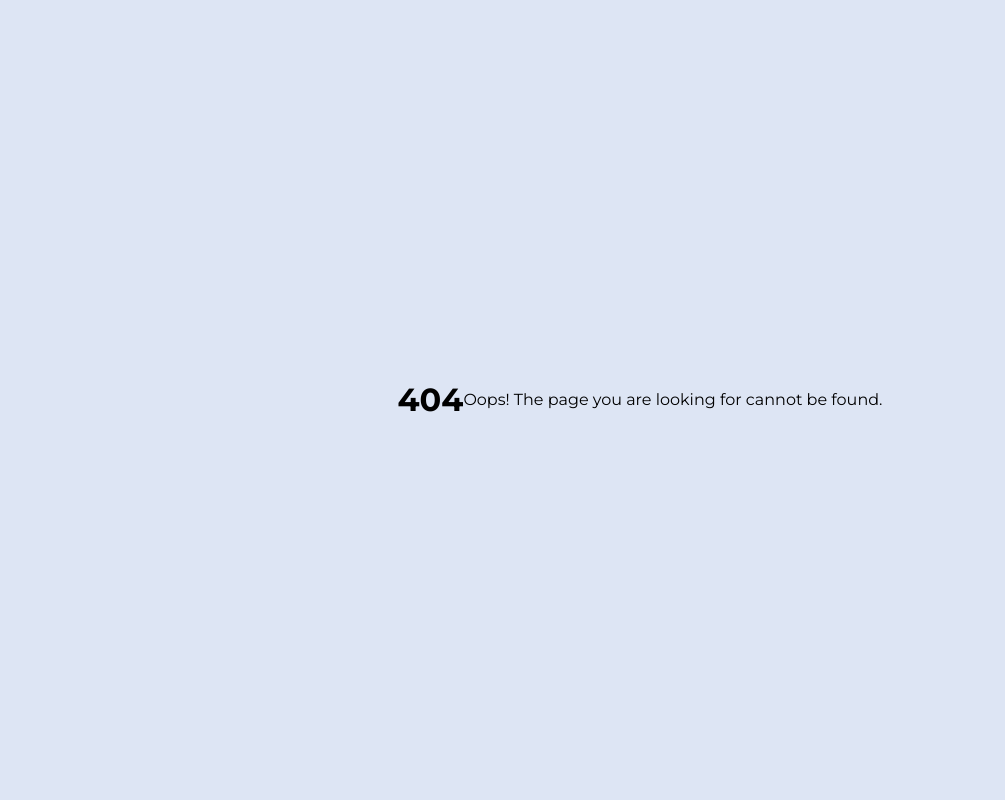
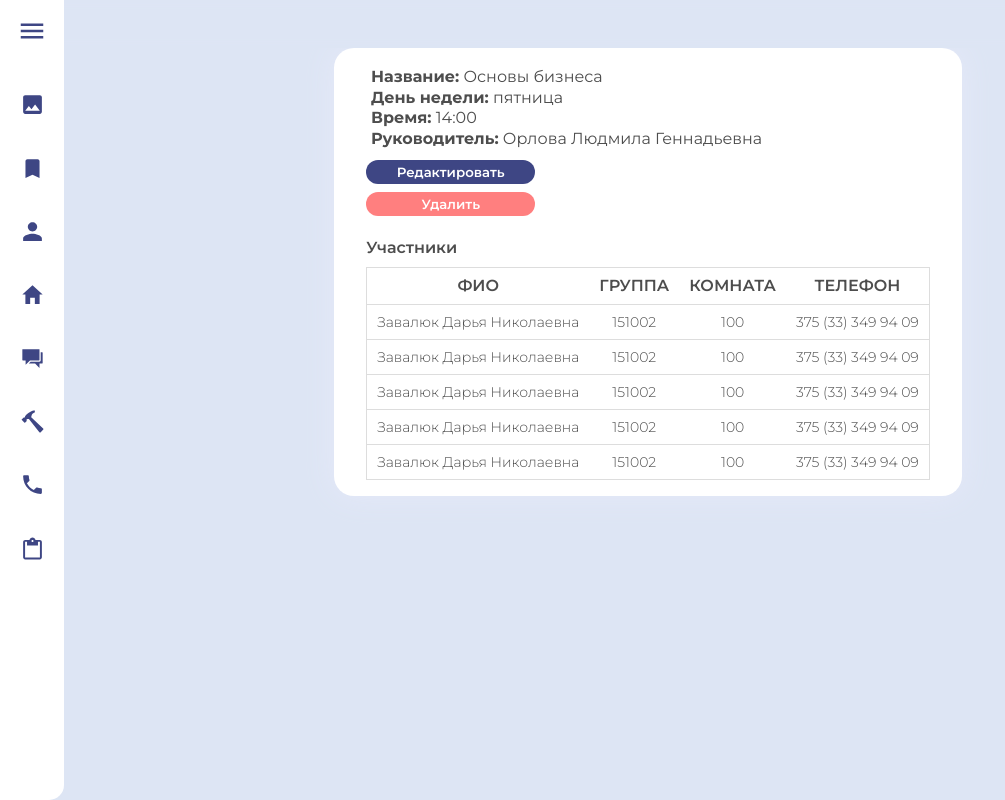
Before and after one commit to kragelv/dormitory-frontend, a React (Create React App) app: page /leisure in a window 1280 px wide. Before the commit this address had no page. Shown: the whole page, without its empty margins (0-1005 px from the left). Built offline with nearby package versions, Linux system fonts and the light colour scheme.

Commit message:
feat: add design

```diff
--- a/src/App.tsx
+++ b/src/App.tsx
@@ -10,6 +10,7 @@ import { useAppDispatch, useAppSelector } from "./hooks/redux";
 import PasswordReset from "./pages/PasswordReset";
 import "./App.css"
 import Profile from "./pages/ProfilePage/Profile";
+import Leisure from "./pages/LeisurePage/Leisure";
 
 const router = createBrowserRouter([
     {
@@ -37,6 +38,10 @@ const router = createBrowserRouter([
         element: <Profile />
     },
     {
+        path: "/leisure",
+        element: <Leisure />
+    },
+    {
         path: "*",
         element: <NotFound />
     }
--- /dev/null
+++ b/src/pages/LeisurePage/Leisure.css
@@ -0,0 +1,118 @@
+.container-nav {
+    overflow: scroll;
+    height: 100vh;
+}
+
+.container-email {
+    overflow: scroll;
+    height: auto;
+    margin-left: 1rem;
+}
+
+.leisure-form {
+    /*background: #FFFFFF;*/
+    /*border-radius: 1rem;*/
+    /*padding: 1rem;*/
+    background: white;
+    box-shadow: 0 0 2em #e6e9f9;
+    display: flex;
+    flex-direction: column;
+    gap: 0.5em;
+    border-radius: 20px;
+    color: #4d4d4d;
+    padding: 1em 2em 1em 2rem;
+}
+
+.leisure-item {
+    margin: 0.3rem;
+}
+
+.login {
+    padding: 0.3em;
+    width: 30%
+}
+
+.delete {
+    padding: 0.3em;
+    color: white;
+    background: #FF7F7F;
+    border: none;
+    border-radius: 30px;
+    font-weight: 600;
+    width: 30%
+}
+
+table {
+    background: white;
+    border: 1px solid #ccc;
+    width: 100%;
+    padding: 0;
+    border-collapse: collapse;
+    border-spacing: 0;
+    font-weight: 300;
+    font-size: 14px;
+    max-width: 800px;
+    margin: 0.2rem auto 0;
+    border-radius: 1rem;
+}
+
+.leisure-title {
+    margin-top: 1rem;
+    font-weight: 600;
+}
+
+thead > tr > th {
+    font-weight: 600;
+    font-size: 16px;
+}
+
+table tr {
+    border: 1px solid #ddd;
+    padding: 5px;
+}
+
+table th,
+table td {
+    padding: 10px;
+    text-align: center;
+}
+
+table th {
+    text-transform: uppercase;
+    font-size: 14px;
+}
+
+@media screen and (max-width: 700px) {
+    table {
+        border: 0;
+        overflow: scroll;
+    }
+
+    table thead {
+        display: none;
+    }
+
+    table tr {
+        margin-bottom: 10px;
+        display: block;
+        border-bottom: 2px solid #ddd;
+    }
+
+    table td {
+        display: block;
+        text-align: left;
+        font-size: 13px;
+        border-bottom: 1px dotted #ccc;
+    }
+
+    table td:last-child {
+        border-bottom: 0;
+    }
+
+    table td:before {
+        content: attr(data-label);
+        float: right;
+        text-transform: uppercase;
+        font-weight: 600;
+    }
+}
--- /dev/null
+++ b/src/pages/LeisurePage/Leisure.tsx
@@ -0,0 +1,75 @@
+import React from 'react'
+import './Leisure.css'
+import Header from "../../components/Header/Header";
+import NavigationBar from "../../components/NavigationBar/NavigationBar";
+
+const Leisure = () => {
+    return (
+        <div className=" container-nav ">
+            <Header/>
+            <div className=" leisure-container">
+                <NavigationBar/>
+
+                <div className="container-email">
+                    <div className="leisure-form">
+                        <div className="leisure-items">
+                            <p className="leisure-item"><b>Название:</b> Основы бизнеса</p>
+                            <p className="leisure-item"><b>День недели:</b> пятница</p>
+                            <p className="leisure-item"><b>Время:</b> 14:00</p>
+                            <p className="leisure-item"><b>Руководитель:</b> Орлова Людмила Геннадьевна</p>
+                        </div>
+                        <button className="login">Редактировать</button>
+                        <button className="delete">Удалить</button>
+
+                        <p className="leisure-title">Участники</p>
+
+                        <table>
+                            <thead>
+                            <tr>
+                                <th>ФИО</th>
+                                <th>Группа</th>
+                                <th>Комната</th>
+                                <th>Телефон</th>
+                            </tr>
+                            </thead>
+                            <tbody>
+                            <tr>
+                                <td data-label="ФИО">Завалюк Дарья Николаевна</td>
+                                <td data-label="Группа">151002</td>
+                                <td data-label="Комната">100</td>
+                                <td data-label="Телефон">375 (33) 349 94 09</td>
+                            </tr>
+                            <tr>
+                                <td data-label="ФИО">Завалюк Дарья Николаевна</td>
+                                <td data-label="Группа">151002</td>
+                                <td data-label="Комната">100</td>
+                                <td data-label="Телефон">375 (33) 349 94 09</td>
+                            </tr>
+                            <tr>
+                                <td data-label="ФИО">Завалюк Дарья Николаевна</td>
+                                <td data-label="Группа">151002</td>
+                                <td data-label="Комната">100</td>
+                                <td data-label="Телефон">375 (33) 349 94 09</td>
+                            </tr>
+                            <tr>
+                                <td data-label="ФИО">Завалюк Дарья Николаевна</td>
+                                <td data-label="Группа">151002</td>
+                                <td data-label="Комната">100</td>
+                                <td data-label="Телефон">375 (33) 349 94 09</td>
+                            </tr>
+                            <tr>
+                                <td data-label="ФИО">Завалюк Дарья Николаевна</td>
+                                <td data-label="Группа">151002</td>
+                                <td data-label="Комната">100</td>
+                                <td data-label="Телефон">375 (33) 349 94 09</td>
+                            </tr>
+                            </tbody>
+                        </table>
+                    </div>
+                </div>
+            </div>
+        </div>
+    )
+}
+
+export default Leisure;
```
Also changed, not shown: src/pages/ReportPage/Report.tsx (added, +15 -0 lines), src/pages/ReportPage/Report.css (added).
